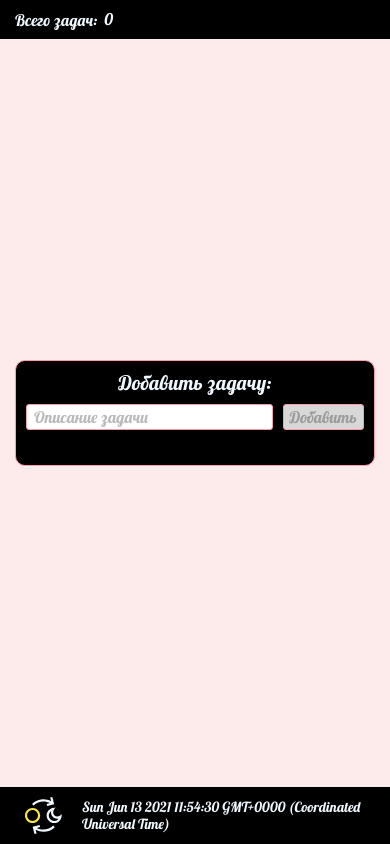
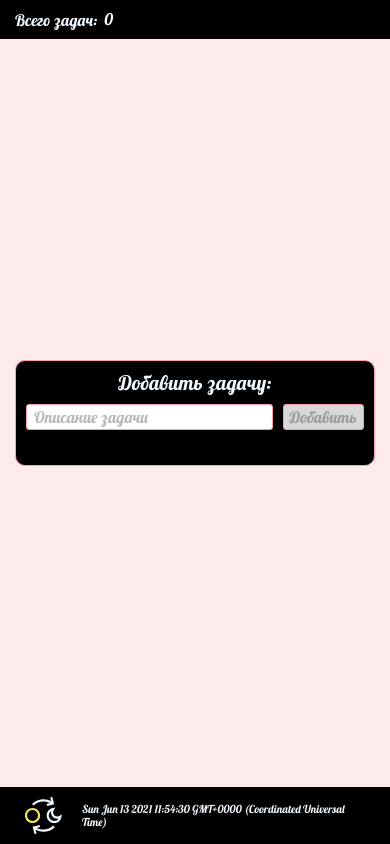
Before and after one commit to introversionya/ToDo, a website: page app/index.html in a window 390 px wide. Drawn offline with Linux system fonts and the light colour scheme.

Commit message:
финал

```diff
--- a/app/css/app.css
+++ b/app/css/app.css
@@ -217,7 +217,7 @@ body {
   background-color: #ff9cac
 }
 ::-webkit-scrollbar-thumb {
-  background-color: #000;
+  background-color: #c0afaf;
   border-radius: 9em
 }
 ::-webkit-scrollbar-thumb:hover {
@@ -675,7 +675,7 @@ body {
     display: none
   }
   .copyright__date {
-    font-size: 14px!important
+    font-size: 11px!important
   }
   .header__inner {
     padding: 20px 0
--- a/app/scss/_config.scss
+++ b/app/scss/_config.scss
@@ -69,7 +69,7 @@ body {
 
 // ползунок скроллбара
 ::-webkit-scrollbar-thumb {
-  background-color: #000000;
+  background-color: #c0afaf;
   border-radius: 9em;
 }
 
--- a/app/scss/main.scss
+++ b/app/scss/main.scss
@@ -361,7 +361,7 @@
     display: none;
   }
   .copyright__date {
-    font-size: 14px!important;
+    font-size: 11px!important;
   }
   .header__inner {
     padding: 20px 0;
```
